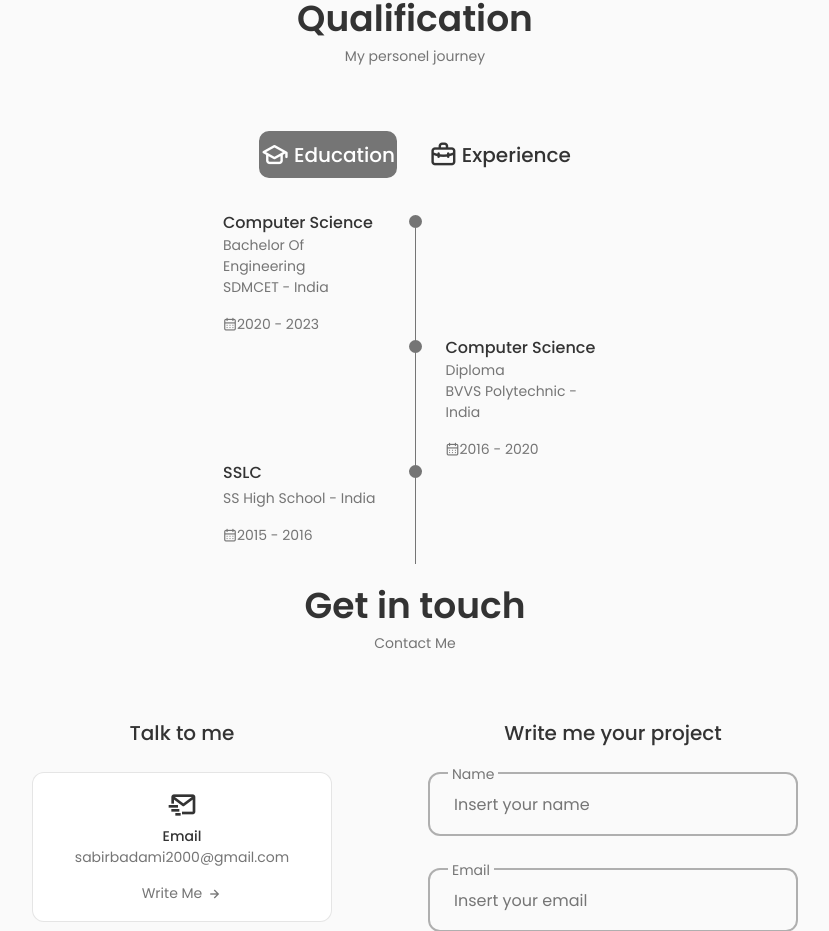
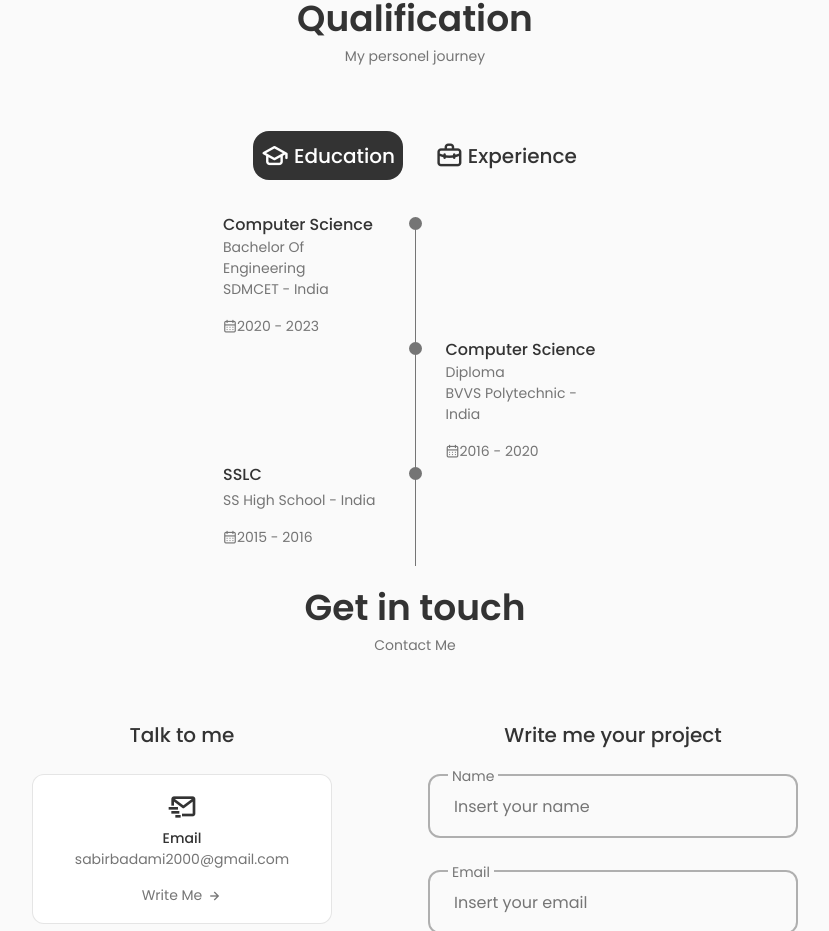
Before and after one commit to sabirbm/SabirWeb, a React (Create React App) app: page / in a window 1280 px wide. Shown: the part 2833-3764 px from the top of the page, without its empty margins (225-1054 px from the left). Built offline with nearby package versions, Linux system fonts and the light colour scheme.

Commit message:
added qualification fields solid box

```diff
--- a/src/components/Qualification/Qualification.css
+++ b/src/components/Qualification/Qualification.css
@@ -18,9 +18,12 @@
 
 .qualification__button:hover {
     /* color: var(--title-color-dark); */
-    border: 2px solid var(--text-color);
-    border-radius: 10px;
-
+    /* border: 2px solid var(--text-color); */
+    border-radius: 1rem;
+    /* background-color: var(--title-color); */
+    border-style: solid;
+    border-color: var(--title-color);
+    padding: .2rem .5rem;
 }
 
 .qualification__icon {
@@ -29,10 +32,14 @@
 }
 
 .qualification__active {
-    color: white;
+    border-radius: 1rem;
+    background-color: var(--title-color);
+    color: var(--container-color);
+    padding: .2rem .5rem;
+    /* color: white;
     border: 2px solid var(--text-color);
     border-radius: 10px;
-    background-color: var(--text-color);
+    background-color: var(--text-color); */
 }
 
 .qualification__sections {
--- a/src/components/Qualification/Qualification.jsx
+++ b/src/components/Qualification/Qualification.jsx
@@ -23,7 +23,7 @@ function Qualification() {
                     qualification__icon"></i>Education
                 </div>
                 <div className={toggleState === 2 ?
-                    "qualification__button qualification__active button--flex box"
+                    "qualification__button qualification__active button--flex"
                     : "qualification__button  button--flex"}
                     onClick={()=>{toggleTab(2)}}>
                     <i className="uil uil-briefcase-alt
```
